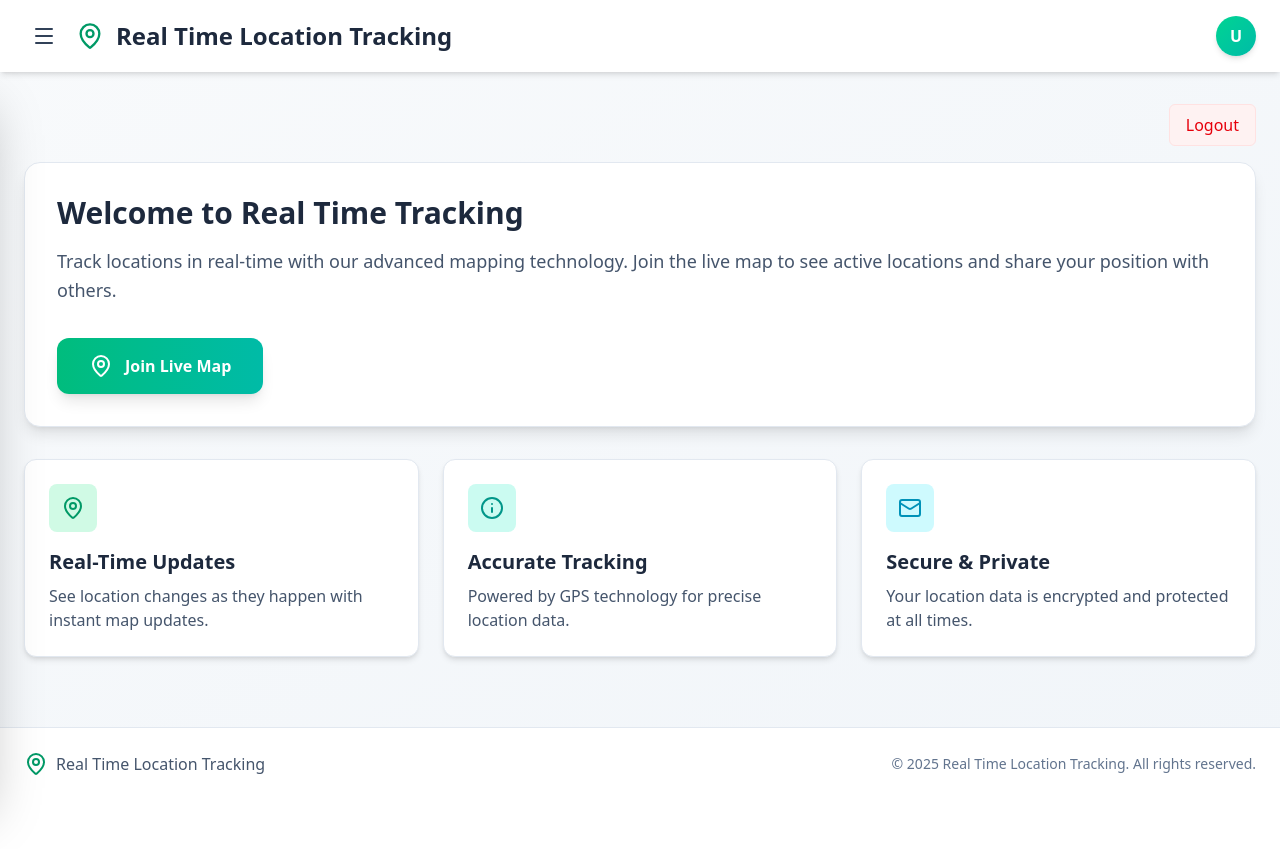
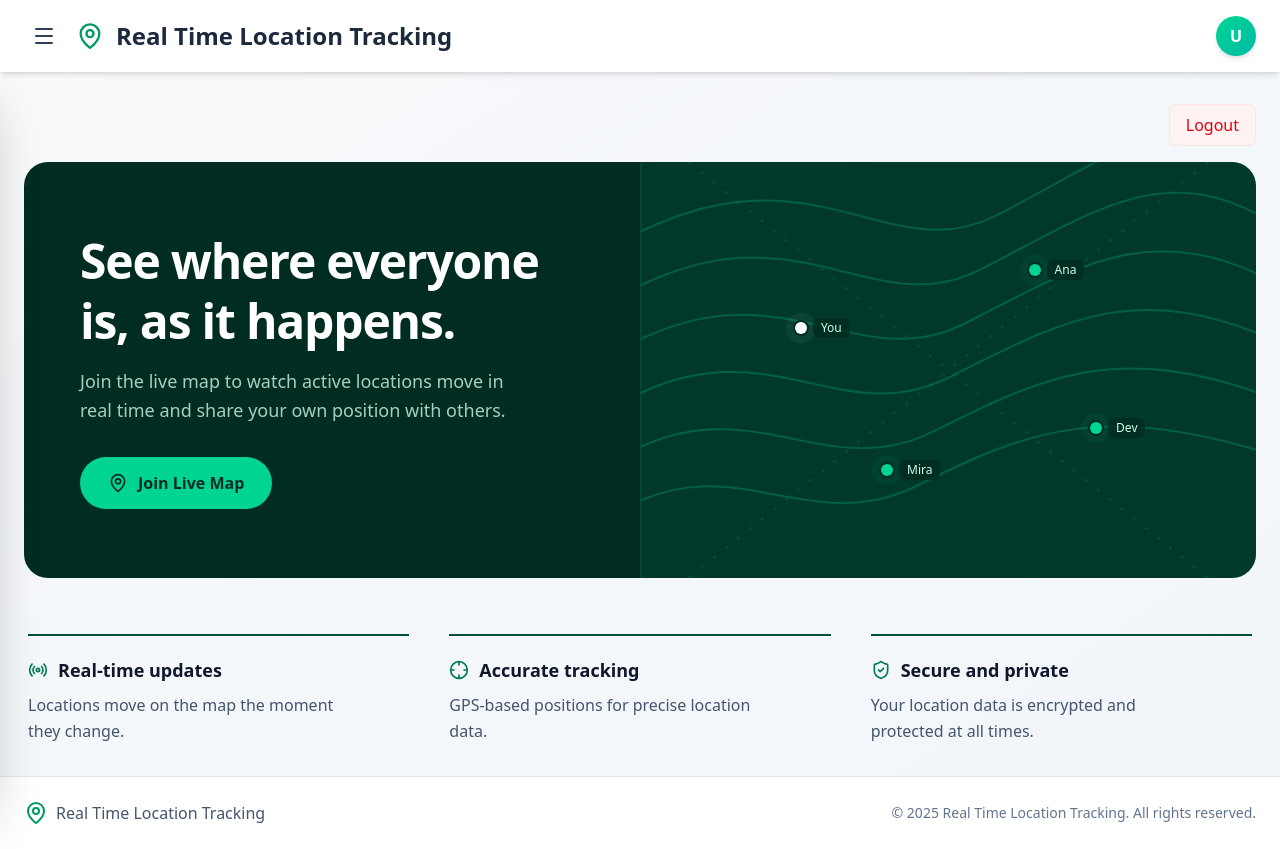
Before and after one commit to rajeraankit4/real-time-location-tracking-viksit, a React (Vite) app in the folder frontend-rtlt/: page /dashboard in a window 1280 px wide. Before the commit the page ends 800 px from the top, so only its background shows below. Built offline with nearby package versions, Linux system fonts and the light colour scheme; no server answers; sample sign-in values are in the browser's storage.

Commit message:
Home page UI changes

```diff
--- a/frontend-rtlt/src/components/DashboardSidebar/HomeContent.tsx
+++ b/frontend-rtlt/src/components/DashboardSidebar/HomeContent.tsx
@@ -1,75 +1,124 @@
-import { MapPin, Info, Mail } from 'lucide-react';
-import { useNavigate } from "react-router-dom";
+import type { ComponentType } from 'react';
+import { MapPin, Radio, Crosshair, ShieldCheck } from 'lucide-react';
+import { useNavigate } from 'react-router-dom';
+
+const pins = [
+  { x: '26%', y: '40%', label: 'You', primary: true },
+  { x: '64%', y: '26%', label: 'Ana', primary: false },
+  { x: '74%', y: '64%', label: 'Dev', primary: false },
+  { x: '40%', y: '74%', label: 'Mira', primary: false },
+];
 
 export function HomeContent() {
   const navigate = useNavigate();
 
-  const handleClick = () => {
-    navigate("/live-map"); // redirects to your setup page
-  };
-
   return (
-    <div className="space-y-6 sm:space-y-8">
-      <div className="bg-white rounded-2xl shadow-lg p-6 sm:p-8 border border-slate-200">
-        <h2 className="text-2xl sm:text-3xl font-bold text-slate-800 mb-3 sm:mb-4">
-          Welcome to Real Time Tracking
+    <div className="space-y-10 sm:space-y-14">
+      {/* Hero */}
+      <section className="grid overflow-hidden rounded-3xl bg-emerald-950 text-white lg:grid-cols-2">
+        <div className="flex flex-col justify-center p-8 sm:p-12 lg:p-14">
+          <h2 className="text-3xl font-bold leading-tight tracking-tight sm:text-4xl lg:text-5xl">
+            See where everyone is, as it happens.
           </h2>
-        <p className="text-slate-600 text-base sm:text-lg leading-relaxed mb-6 sm:mb-8">
-          Track locations in real-time with our advanced mapping technology. Join the live map to see active locations and share your position with others.
+          <p className="mt-4 max-w-md text-base leading-relaxed text-emerald-100/80 sm:text-lg">
+            Join the live map to watch active locations move in real time and share your own
+            position with others.
           </p>
           <button
-         onClick={handleClick}
-         className="w-full sm:w-auto group relative px-6 sm:px-8 py-3 sm:py-4 bg-linear-to-r from-emerald-500 to-teal-500 text-white font-semibold rounded-xl shadow-lg hover:shadow-xl active:shadow-md transform hover:-translate-y-0.5 active:translate-y-0 transition-all duration-200">
-          <span className="flex items-center justify-center gap-3">
-            <MapPin size={24} />
+            onClick={() => navigate('/live-map')}
+            className="mt-8 inline-flex w-full items-center justify-center gap-2.5 rounded-full bg-emerald-400 px-7 py-3.5 font-semibold text-emerald-950 transition-colors hover:bg-emerald-300 focus-visible:outline-2 focus-visible:outline-offset-2 focus-visible:outline-white active:bg-emerald-500 sm:w-fit"
+          >
+            <MapPin size={20} aria-hidden="true" />
             Join Live Map
-          </span>
           </button>
         </div>
 
-      <div className="grid sm:grid-cols-2 lg:grid-cols-3 gap-4 sm:gap-6">
-        <FeatureCard
-          icon={MapPin}
-          title="Real-Time Updates"
-          description="See location changes as they happen with instant map updates."
-          iconBgColor="bg-emerald-100"
-          iconColor="text-emerald-600"
+        {/* Map preview */}
+        <div
+          className="relative min-h-64 border-t border-emerald-800/60 bg-emerald-900/40 lg:min-h-[26rem] lg:border-l lg:border-t-0"
+          aria-hidden="true"
+        >
+          <svg
+            className="absolute inset-0 h-full w-full text-emerald-500/30"
+            viewBox="0 0 400 320"
+            preserveAspectRatio="xMidYMid slice"
+            fill="none"
+            stroke="currentColor"
+            strokeWidth="1.25"
+          >
+            <path d="M-10 250 C 60 210, 110 270, 180 235 S 300 180, 410 215" />
+            <path d="M-10 215 C 70 170, 120 235, 190 200 S 310 140, 410 178" />
+            <path d="M-10 180 C 80 130, 130 200, 200 165 S 320 100, 410 140" />
+            <path d="M-10 145 C 90 90, 140 165, 210 130 S 330 60, 410 102" />
+            <path d="M-10 110 C 100 50, 150 130, 220 95 S 340 20, 410 64" />
+            <path d="M-10 75 C 110 10, 160 95, 230 60 S 350 -20, 410 26" />
+            <path d="M0 0 L 400 320 M 400 0 L 0 320" strokeDasharray="2 8" className="opacity-60" />
+          </svg>
+
+          {pins.map((pin) => (
+            <div
+              key={pin.label}
+              className="absolute -translate-x-1/2 -translate-y-1/2"
+              style={{ left: pin.x, top: pin.y }}
+            >
+              <span className="relative flex h-4 w-4 items-center justify-center">
+                <span
+                  className={`absolute inline-flex h-full w-full rounded-full motion-safe:animate-ping ${
+                    pin.primary ? 'bg-white/70' : 'bg-emerald-400/70'
+                  }`}
                 />
-        <FeatureCard
-          icon={Info}
-          title="Accurate Tracking"
-          description="Powered by GPS technology for precise location data."
-          iconBgColor="bg-teal-100"
-          iconColor="text-teal-600"
+                <span
+                  className={`relative inline-flex h-3 w-3 rounded-full ring-2 ring-emerald-950 ${
+                    pin.primary ? 'bg-white' : 'bg-emerald-400'
+                  }`}
                 />
-        <FeatureCard
-          icon={Mail}
-          title="Secure & Private"
+              </span>
+              <span className="absolute left-5 top-1/2 -translate-y-1/2 rounded-md bg-emerald-950/80 px-2 py-0.5 text-xs font-medium text-emerald-100">
+                {pin.label}
+              </span>
+            </div>
+          ))}
+        </div>
+      </section>
+
+      {/* Features */}
+      <ul className="grid gap-8 px-1 sm:grid-cols-3 sm:gap-10">
+        <Feature
+          icon={Radio}
+          title="Real-time updates"
+          description="Locations move on the map the moment they change."
+        />
+        <Feature
+          icon={Crosshair}
+          title="Accurate tracking"
+          description="GPS-based positions for precise location data."
+        />
+        <Feature
+          icon={ShieldCheck}
+          title="Secure and private"
           description="Your location data is encrypted and protected at all times."
-          iconBgColor="bg-cyan-100"
-          iconColor="text-cyan-600"
         />
-      </div>
+      </ul>
     </div>
   );
 }
 
-interface FeatureCardProps {
-  icon: React.ComponentType<{ size: number; className?: string }>;
+interface FeatureProps {
+  icon: ComponentType<{ size?: number; className?: string; 'aria-hidden'?: boolean }>;
   title: string;
   description: string;
-  iconBgColor: string;
-  iconColor: string;
 }
 
-function FeatureCard({ icon: Icon, title, description, iconBgColor, iconColor }: FeatureCardProps) {
+function Feature({ icon: Icon, title, description }: FeatureProps) {
   return (
-    <div className="bg-white rounded-xl shadow-md p-5 sm:p-6 border border-slate-200 hover:shadow-lg active:shadow-md transition-shadow">
-      <div className={`h-12 w-12 ${iconBgColor} rounded-lg flex items-center justify-center mb-4`}>
-        <Icon className={iconColor} size={24} />
+    <li className="border-t-2 border-emerald-900 pt-5">
+      <div className="flex items-center gap-2.5">
+        <Icon size={20} className="text-emerald-700" aria-hidden={true} />
+        <h3 className="text-lg font-semibold text-slate-900">{title}</h3>
       </div>
-      <h3 className="text-lg sm:text-xl font-semibold text-slate-800 mb-2">{title}</h3>
-      <p className="text-slate-600 text-sm sm:text-base">{description}</p>
-    </div>
+      <p className="mt-2 max-w-xs text-sm leading-relaxed text-slate-600 sm:text-base">
+        {description}
+      </p>
+    </li>
   );
 }
```
Lines whose indentation alone changed are shown as unchanged.
